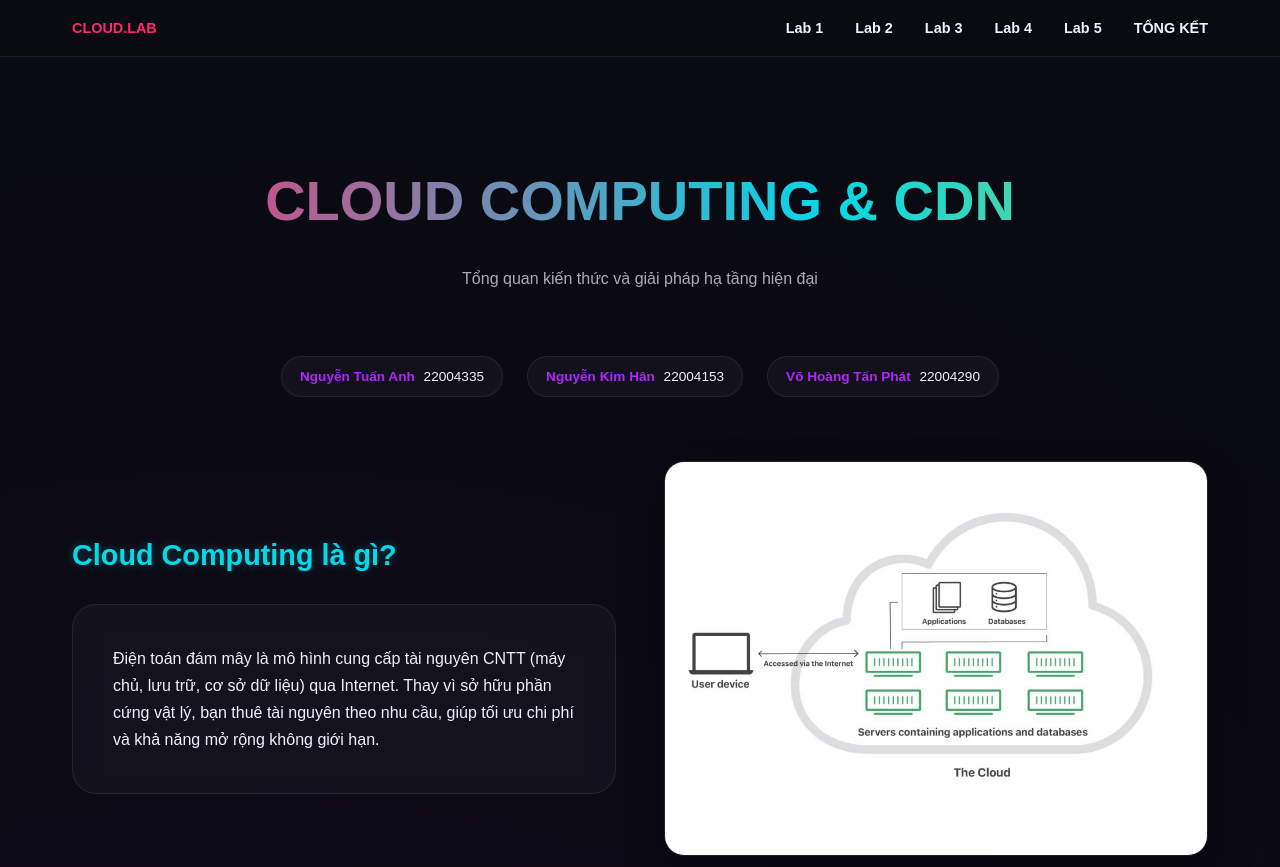
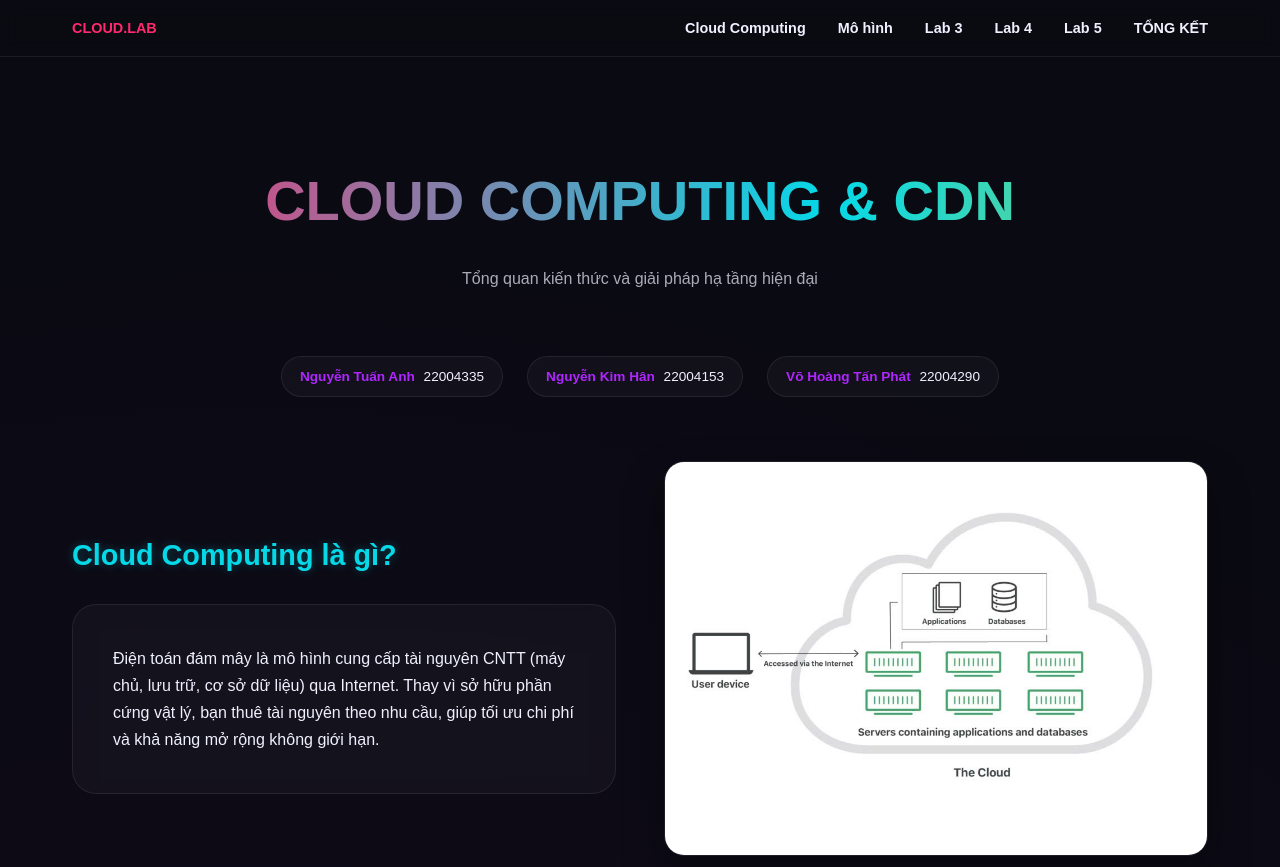
Before and after one commit to Hana111104/bailabtuan2, a plain HTML site: page index.html in a window 1280 px wide. Shown: the top 867 px of the page. Drawn offline with Linux system fonts and the light colour scheme.

Commit message:
Update index.html

```diff
--- a/index.html
+++ b/index.html
@@ -27,8 +27,8 @@
         <div class="container">
             <a href="#" class="nav-brand">CLOUD.LAB</a>
             <div class="nav-links">
-                <a href="#cloud">Lab 1</a>
-                <a href="#models">Lab 2</a>
+                <a href="#cloud">Cloud Computing</a>
+                <a href="#models">Mô hình</a>
                 <a href="#web-security">Lab 3</a>
                 <a href="#lab4">Lab 4</a>
                 <a href="#lab5">Lab 5</a>
@@ -236,9 +236,7 @@
             <h2 class="shining-text">LAB TUẦN 5 – PHẢN ỨNG SỰ CỐ (INCIDENT RESPONSE)</h2>
 
 
-
 [Image of NIST Incident Response Lifecycle]
-
 
             <div class="section-grid">
                 <div class="text-side">
```
